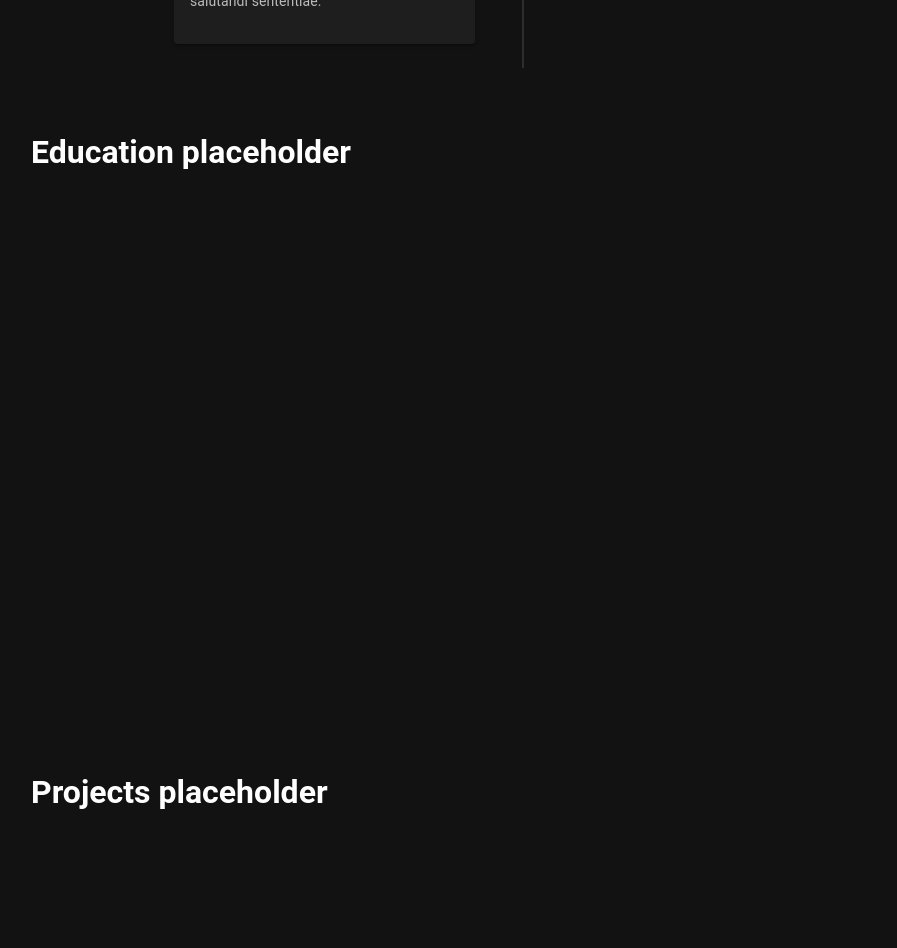
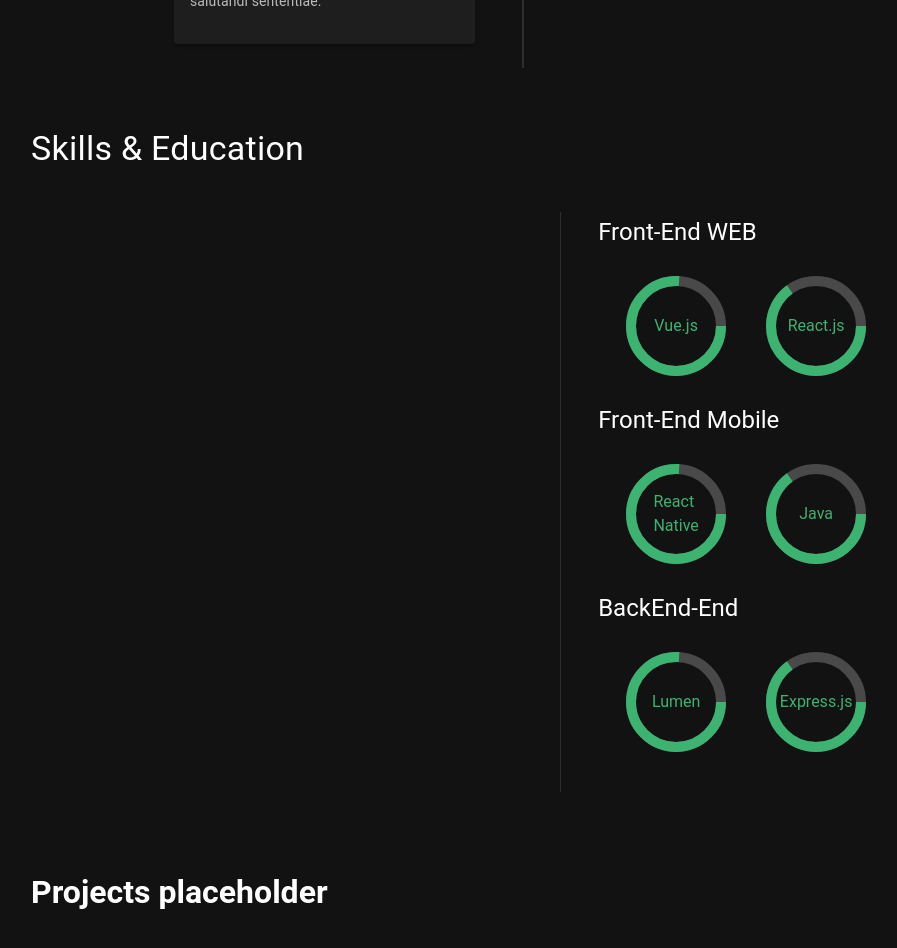
Before and after one commit to alfredo-baquedano/cv, a Vue app: page / in a window 1280 px wide. Shown: the part 1820-2768 px from the top of the page, without its empty margins (245-1142 px from the left). Built offline with nearby package versions, Linux system fonts and the light colour scheme; a small style sheet from the web is missing.

Commit message:
added static skills to education view

```diff
--- a/src/views/Education.vue
+++ b/src/views/Education.vue
@@ -1,5 +1,87 @@
 <template>
-  <div class="education" style="height: 600px">
-    <h1>Education placeholder</h1>
+  <div class="education" style="width: 100%">
+    <h1 class="display-1">Skills & Education</h1>
+    <v-row class="pa-12" justify="space-around">
+      <v-col cols="6">
+      </v-col>
+      <v-divider inset vertical/>
+      <v-col cols="5">
+        <h3 class="headline">Front-End WEB</h3>
+        <v-row class="pa-5" justify="start">
+          <v-col cols="auto" class="pa-5">
+            <v-progress-circular
+              :rotate="360"
+              :size="100"
+              :width="10"
+              :value="76"
+              color="primary"
+            >
+              Vue.js
+            </v-progress-circular>
+          </v-col>
+          <v-col cols="auto" class="pa-5">
+            <v-progress-circular
+              :rotate="360"
+              :size="100"
+              :width="10"
+              :value="65"
+              color="primary"
+            >
+              React.js
+            </v-progress-circular>
+          </v-col>
+        </v-row>
+        <h3 class="headline">Front-End Mobile</h3>
+        <v-row class="pa-5" justify="start">
+          <v-col cols="auto" class="pa-5">
+            <v-progress-circular
+              :rotate="360"
+              :size="100"
+              :width="10"
+              :value="76"
+              color="primary"
+            >
+              React<br/>Native
+            </v-progress-circular>
+          </v-col>
+          <v-col cols="auto" class="pa-5">
+            <v-progress-circular
+              :rotate="360"
+              :size="100"
+              :width="10"
+              :value="65"
+              color="primary"
+            >
+              Java
+            </v-progress-circular>
+          </v-col>
+        </v-row>
+        <h3 class="headline">BackEnd-End</h3>
+        <v-row class="pa-5" justify="start">
+          <v-col cols="auto" class="pa-5">
+            <v-progress-circular
+              :rotate="360"
+              :size="100"
+              :width="10"
+              :value="76"
+              color="primary"
+            >
+              Lumen
+            </v-progress-circular>
+          </v-col>
+          <v-col cols="auto" class="pa-5">
+            <v-progress-circular
+              :rotate="360"
+              :size="100"
+              :width="10"
+              :value="65"
+              color="primary"
+            >
+              Express.js
+            </v-progress-circular>
+          </v-col>
+        </v-row>
+      </v-col>
+    </v-row>
   </div>
 </template>
```
